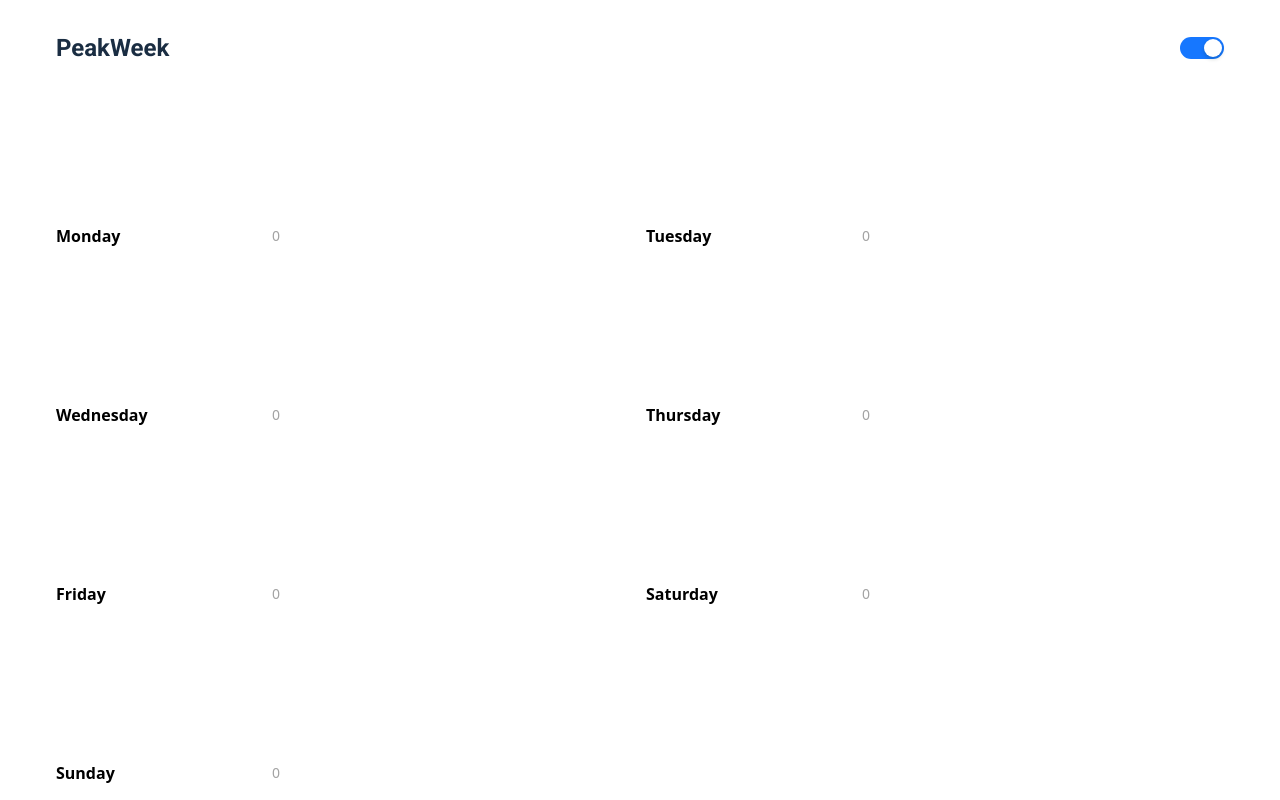
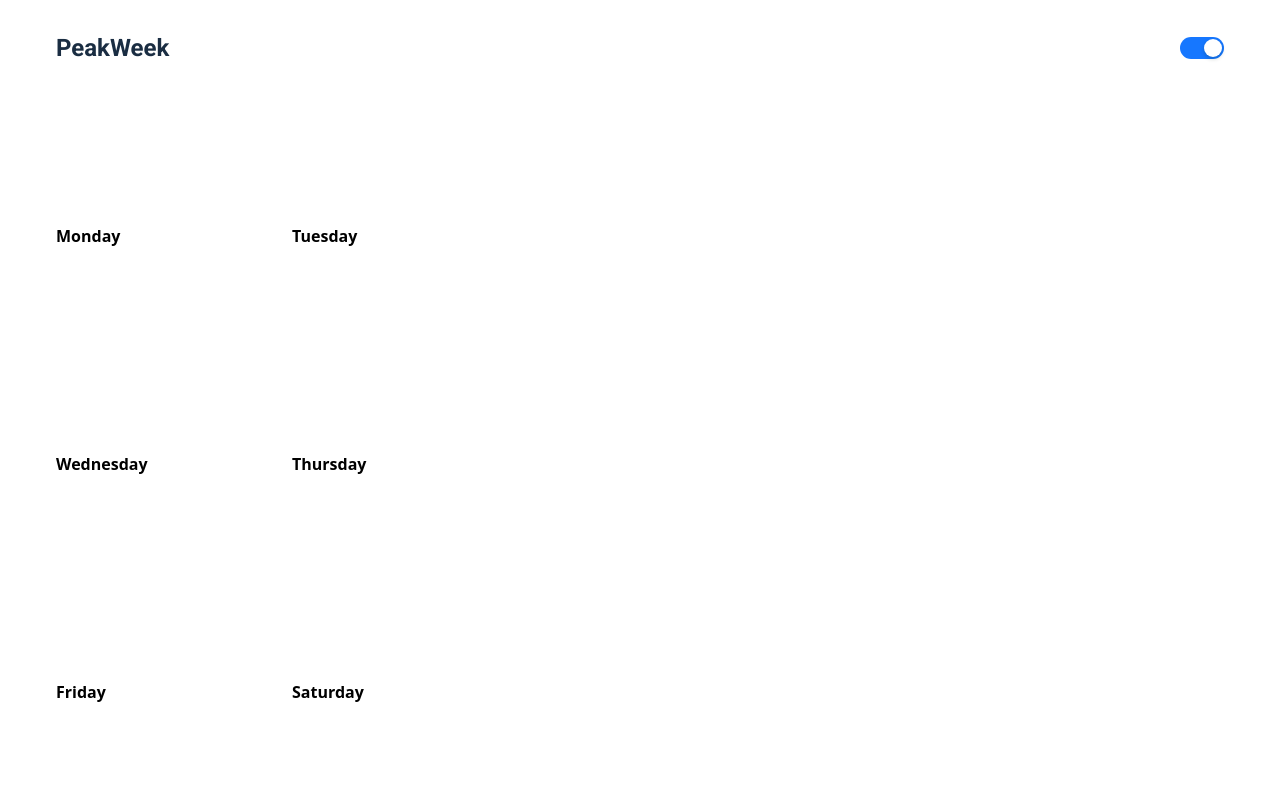
Before and after one commit to dev-jasp/daily-planner, a React (Vite) app: page / in a window 1280 px wide. Shown: the top 800 px of the page. Built offline with nearby package versions, Linux system fonts and the light colour scheme.

Commit message:
change from grid to flex

```diff
--- a/src/Components/Board.tsx
+++ b/src/Components/Board.tsx
@@ -5,19 +5,23 @@ function Board() {
     const [cards, setCards] = useState<any[]>([]);
 
     return (
-        <div className="grid grid-cols-2 gap-3 h-screen w-full  px-14 py-12">
+        <div className="flex flex-col gap-8 h-screen w-full px-14 py-12">
+            <div className="flex gap-3 mb-40">
                 <Column
                 title="Monday"
                 headingColor="blue-500 font-bold"
                 cards={cards}
                 setCards={setCards}
                 />
+
                 <Column
                 title="Tuesday"
                 headingColor="blue-500 font-bold"
                 cards={cards}
                 setCards={setCards}
                 />
+            </div>
+            <div className="flex gap-3 mb-40">
                 <Column
                 title="Wednesday"
                 headingColor="blue-500 font-bold"
@@ -30,6 +34,8 @@ function Board() {
                 cards={cards}
                 setCards={setCards}
                 />
+            </div>
+            <div className="flex gap-3 mb-40">
                 <Column
                 title="Friday"
                 headingColor="blue-500 font-bold"
@@ -42,6 +48,8 @@ function Board() {
                 cards={cards}
                 setCards={setCards}
                 />
+            </div>
+            <div className="flex gap-3 mb-40">
                 <Column
                 title="Sunday"
                 headingColor="blue-500 font-bold"
@@ -49,6 +57,7 @@ function Board() {
                 setCards={setCards}
                 />
             </div>
+        </div>
     );
 }
 
--- a/src/Components/Column.tsx
+++ b/src/Components/Column.tsx
@@ -14,7 +14,7 @@ const Column: React.FC<ColumnProps> = ({ title, headingColor, cards, setCards })
         <div className="w-56 shrink-0">
             <div className="mb-3 flex items-center justify-between">
                 <h3 className={`text-${headingColor}`}>{title}</h3>
-                <span className="rounded text-sm text-neutral-400">{cards.length}</span>
+                <span className="rounded text-sm text-neutral-400"></span>
             </div>
             <div
             className= {`${ active ? "bg-neutral-800/50" : "bg-neutral-800-0"}`}
```
Lines whose indentation alone changed are shown as unchanged.
